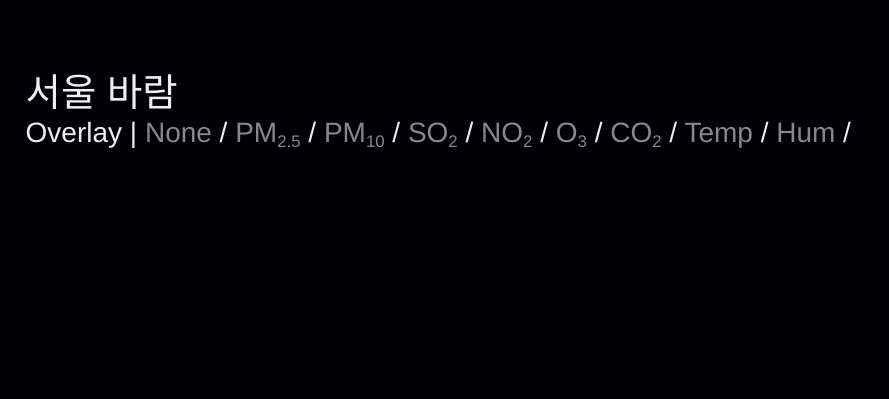
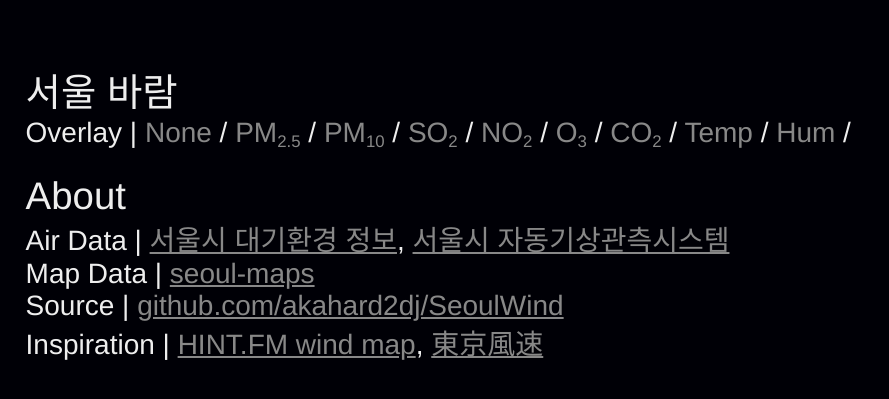
Before and after one commit to akahard2dj/SeoulWind, a Django app: page / in a window 1280 px wide. Shown: the top 399 px of the page, without its empty margins (0-889 px from the left). Run offline with Django 3.2, Linux system fonts and the light colour scheme; data that the repository does not hold is empty.

Commit message:
Update index.html

```diff
--- a/windows/templates/windows/index.html
+++ b/windows/templates/windows/index.html
@@ -3,6 +3,10 @@
 <head>
     <meta charset="utf-8"/>
     <title>서울 바람</title>
+    <meta itemprop="name" property="og:title" content="서울바람"/>
+    <meta name="description" itemprop="description" property="og:description" content="Seoul Weather/AirPollution Information"/>
+    <meta name="author" itemprop="author" content="Dowon Yi"/>
+
 
     <link rel="stylesheet" type="text/css" href="https://storage.googleapis.com/seoulwind/static/windows/test_air.css"/>
 </head>
@@ -30,7 +34,17 @@
             <span class="text-button" id="co">CO<span class="sub">2</span></span><span> / </span>
             <span class="text-button" id="temperature">Temp</span><span> / </span>
             <span class="text-button" id="humidity">Hum</span><span> / </span>
-            <p></p>
+        </div>
+        <div id="about">
+            <h1>About</h1>
+            <p>Air Data |
+                <a href="http://cleanair.seoul.go.kr/">서울시 대기환경 정보</a>,
+                <a href="http://aws.seoul.go.kr/">서울시 자동기상관측시스템</a></p>
+            <p>Map Data | <a href="https://github.com/southkorea/seoul-maps">seoul-maps</a></p>
+            <p>Source | <a href="https://github.com/akahard2dj/SeoulWind">github.com/akahard2dj/SeoulWind</a></p>
+            <p>Inspiration |
+                <a href="http://hint.fm/wind/">HINT.FM wind map</a>,
+                <a href="https://air.nullschool.net/">東京風速</a></p>
         </div>
     </div>
 
```
